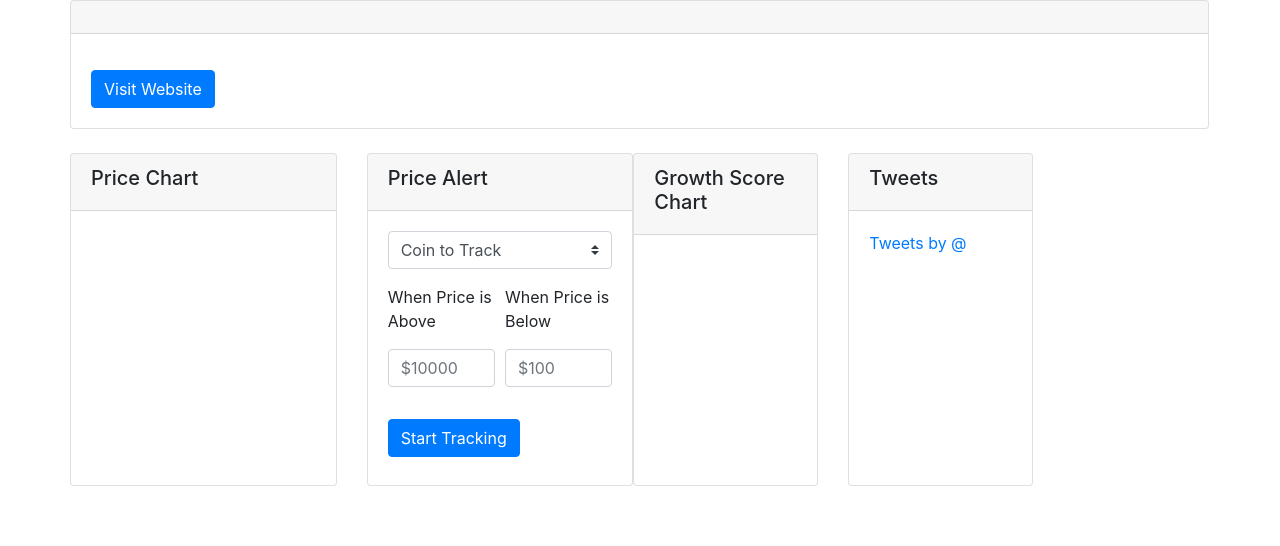
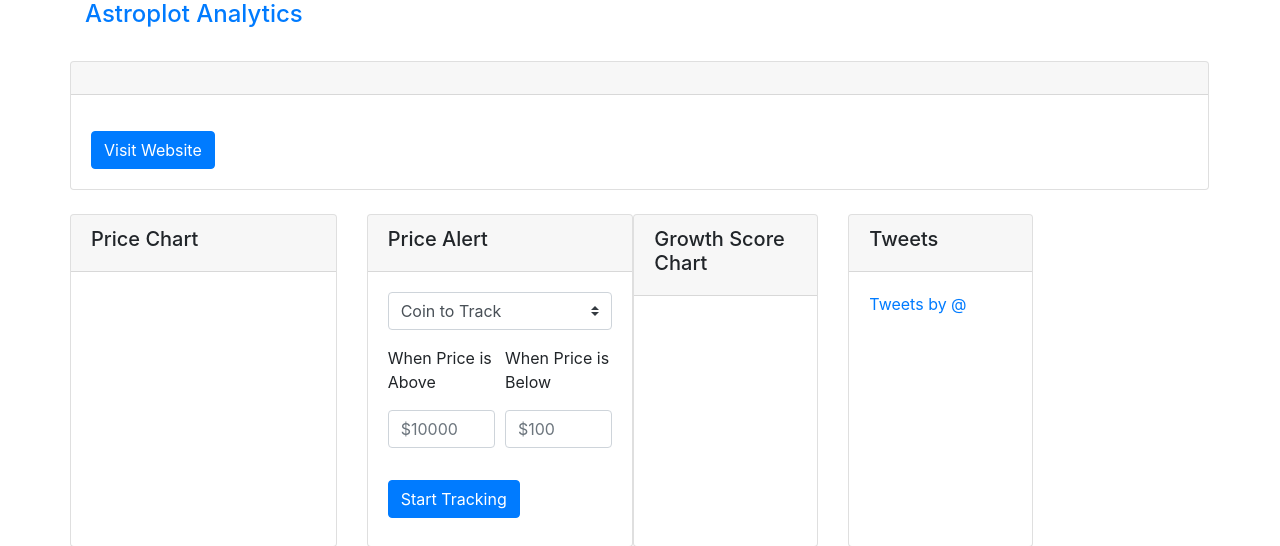
Before and after one commit to yasunakacho/astroplot, a Django app: template web/templates/detail.html in a window 1280 px wide. Shown: the part 26-572 px from the top of the page. Run offline with Django 3.2, Linux system fonts and the light colour scheme; the template is opened without the code that fills it, so the values that code supplies are empty; some libraries are stand-ins or nearby versions.

Commit message:
added title with link on top

```diff
--- a/web/templates/detail.html
+++ b/web/templates/detail.html
@@ -3,6 +3,12 @@
 
 {% block page %}
     <div class="container">
+        <div class="panel panel-default panel-table">
+          <div class="panel-heading">
+            <a href="/"><h4>Astroplot Analytics</h4></a>
+            <br>
+          </div>
+        </div>
         <div class="card-deck">
             <div class="row mb-4">
                 <div class="card" style="width: 71.2rem;">
@@ -92,8 +98,7 @@
                             href="{{cryptocurrency.twitter}}"
                             data-width="350"
                             data-height="350"
-                            data-chrome="nofooter noborders"
-                            target="_blank">
+                            data-chrome="nofooter noborders">
                         Tweets by @{{json_result.name}}
                         </a>
                     </div>
```
Also changed, not shown: web/static/img/logo-rectangular.png (added), 4 other files.
